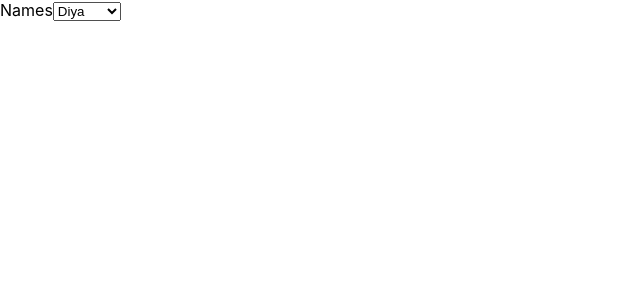
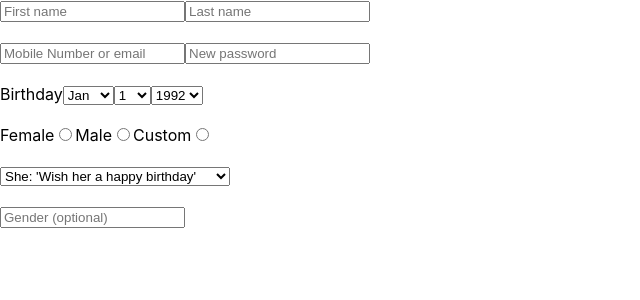
Before and after one commit to dtarxanyan/movies-project, a React (Create React App) app: page / in a window 1280 px wide. Shown: the top 300 px of the page, without its empty margins (0-640 px from the left). Built offline with nearby package versions, Linux system fonts and the light colour scheme.

Commit message:
created facebook sign-up lokk like

```diff
--- a/src/App.js
+++ b/src/App.js
@@ -1,10 +1,10 @@
 import React from 'react';
 import TableContainer from './components/Table/TableContainer';
-import DropdownContainer from './components/Dropdown/DropdownContainer';
+import SignUp from "./components/SignUp/SignUp";
 
 class App extends React.Component {
   render() {
-    return <DropdownContainer />;
+    return <SignUp />;
   }
 }
 
--- a/src/components/Dropdown/Dropdown.js
+++ b/src/components/Dropdown/Dropdown.js
@@ -1,4 +1,3 @@
-import { getValue } from '@testing-library/user-event/dist/utils';
 import React from 'react';
 
 class Dropdown extends React.Component {
@@ -9,21 +8,7 @@ class Dropdown extends React.Component {
   render() {
     return (
       <>
-        <label htmlFor="names">{this.props.label}</label>
 
-        <select id="names" onChange={this.props.onChange}>
-          {this.props.options.map((option) => {
-            if (option.id === this.props.value.id) {
-              return (
-                <option selected key={option.id}>
-                  {option.firstName}
-                </option>
-              );
-            } else {
-              return <option key={option.id}>{option.firstName}</option>;
-            }
-          })}
-        </select>
       </>
     );
   }
--- /dev/null
+++ b/src/components/SignUp/SignUp.js
@@ -0,0 +1,87 @@
+import React, {Component} from 'react';
+
+class SignUp extends Component {
+    render() {
+        return (
+            <div>
+                <form action="">
+                    <div className={ 'firstname-lastname' }>
+                        <input type="text" placeholder={ 'First name' }/>
+                        <input type="text" placeholder={ 'Last name' }/>
+                    </div>
+                    <br/>
+                    <input type="text" placeholder={ 'Mobile Number or email' }/>
+                    <input type="text" placeholder={ 'New password' }/>
+                    <br/>
+                    <br/>
+                    <div className={ 'birthday' }>
+                        <label htmlFor="month">Birthday</label>
+                        <select name="month" id="month">
+                            <option value="">Jan</option>
+                            <option value="">Feb</option>
+                            <option value="">Mar</option>
+                            <option value="">Apr</option>
+                            <option value="">May</option>
+                            <option value="">June</option>
+                            <option value="">July</option>
+                            <option value="">Aug</option>
+                            <option value="">Sep</option>
+                            <option value="">Oct</option>
+                            <option value="">Nov</option>
+                            <option value="">Dec</option>
+                        </select>
+                        <select name="day" id="day">
+                            <option value="">1</option>
+                            <option value="">2</option>
+                            <option value="">3</option>
+                            <option value="">4</option>
+                            <option value="">5</option>
+                            <option value="">6</option>
+                            <option value="">7</option>
+                            <option value="">8</option>
+                            <option value="">9</option>
+                            <option value="">10</option>
+                            <option value="">11</option>
+                            <option value="">12</option>
+                        </select>
+                        <select name="year" id="year">
+                            <option value="">1992</option>
+                            <option value="">1993</option>
+                            <option value="">1994</option>
+                            <option value="">1995</option>
+                            <option value="">1996</option>
+                            <option value="">1997</option>
+                            <option value="">1998</option>
+                            <option value="">1999</option>
+                            <option value="">2000</option>
+                            <option value="">2001</option>
+                            <option value="">2002</option>
+                            <option value="">2003</option>
+                        </select>
+                    </div>
+                    <br/>
+                    <div className={ 'gender' }>
+                        <label htmlFor="female">Female</label>
+                        <input type="radio" id={ 'female' }/>
+                        <label htmlFor="male">Male</label>
+                        <input type="radio" id={ 'male' }/>
+                        <label htmlFor="custom">Custom</label>
+                        <input type="radio" id={ 'custom' }/>
+                    </div>
+                    <br/>
+                    <select name="pronoun" id="pronoun">
+                        <option selected value="">She: 'Wish her a happy birthday'</option>
+                        <option value="">He: 'Wish him a happy birthday'</option>
+                        <option value="">They: 'Wish them a happy birthday'</option>
+                        <option value=""></option>
+                    </select>
+                    <br/>
+                    <br/>
+                    <input type="text" placeholder={ 'Gender (optional)' }/>
+                </form>
+            </div>
+        );
+    }
+}
+
+export default SignUp;
```
